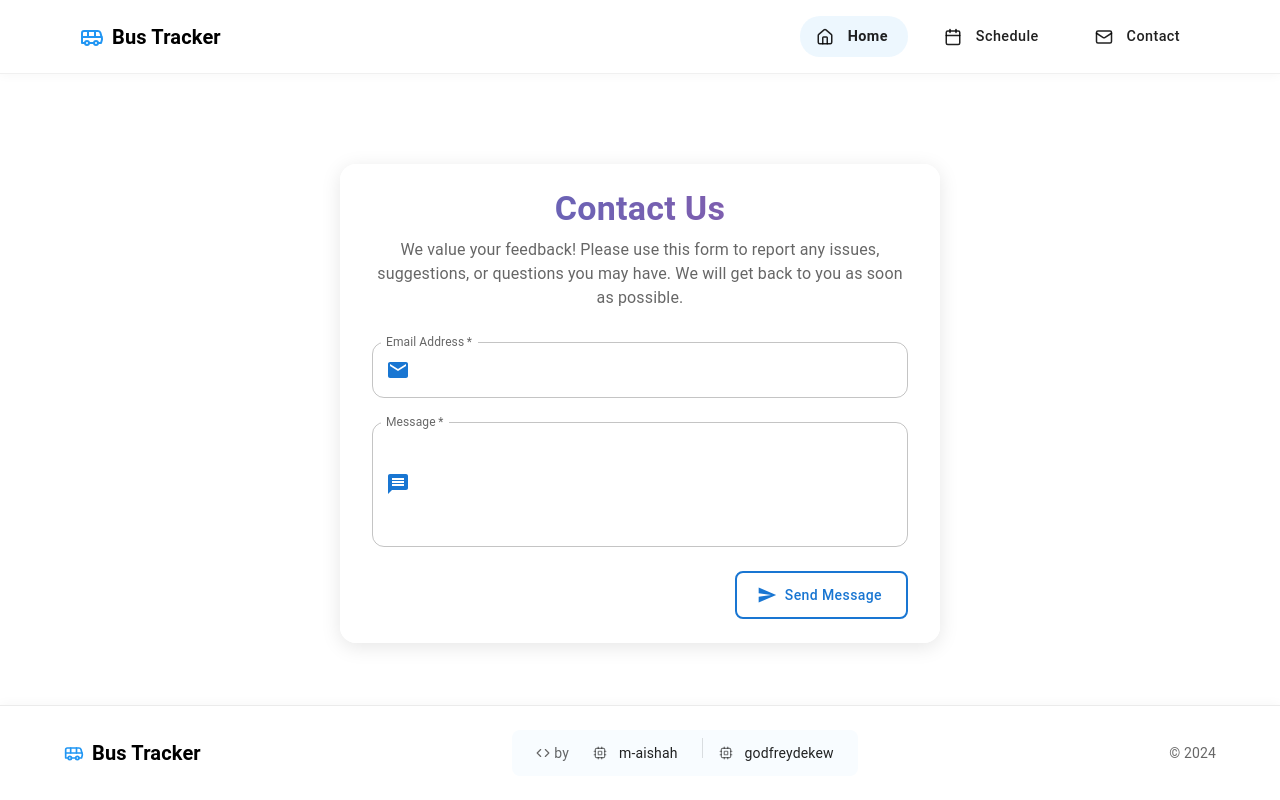
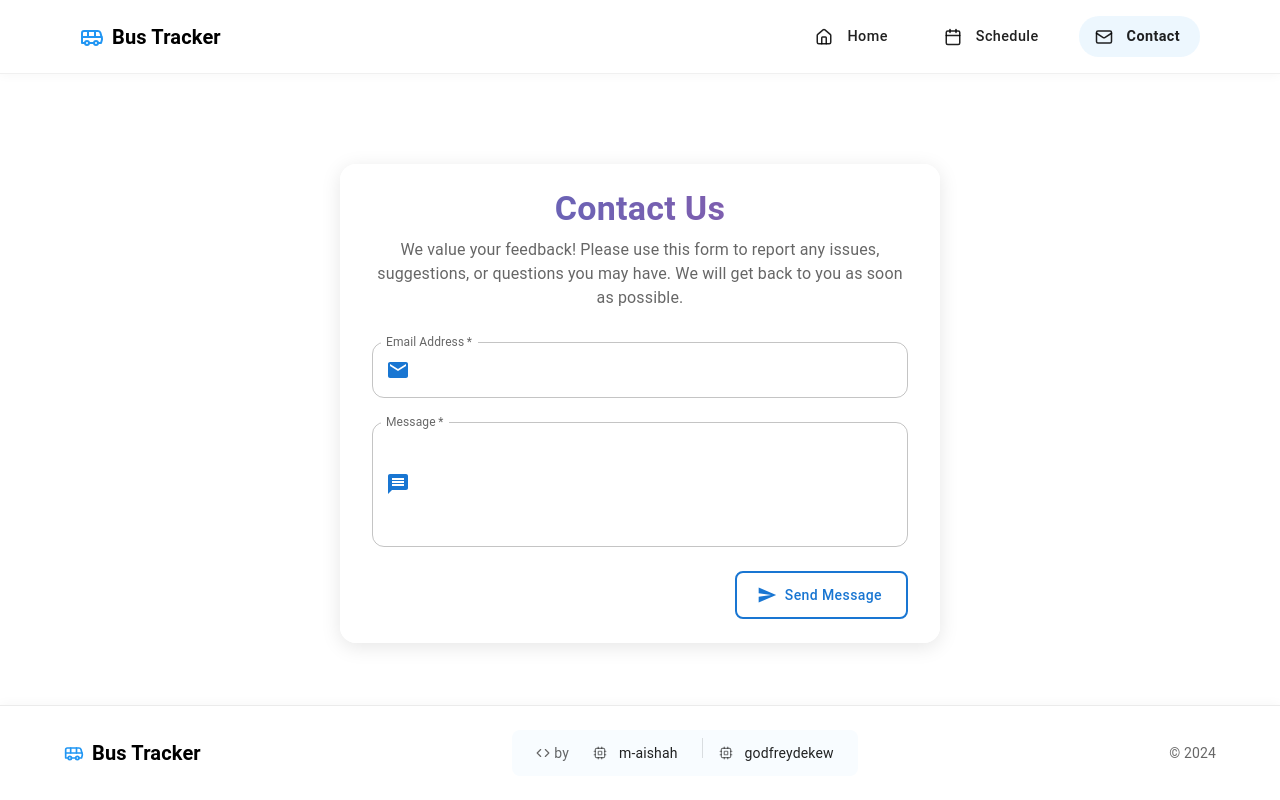
Before and after one commit to m-aishah/bus-schedule-app, a Next.js app: page /contact in a window 1280 px wide. Built offline with nearby package versions, Linux system fonts and the light colour scheme.

Commit message:
update navbar

```diff
--- a/src/components/Navbar.js
+++ b/src/components/Navbar.js
@@ -16,7 +16,8 @@ import {
 } from "@mui/material";
 import { styled } from "@mui/material/styles";
 import Link from "next/link";
-import { Menu, Bus, Home, Calendar, Mail, UserCog, X } from "lucide-react";
+import { Menu, Bus, Home, Calendar, Mail, X } from "lucide-react";
+import { useRouter, usePathname } from "next/navigation";
 
 const StyledAppBar = styled(AppBar)(({ theme }) => ({
   backgroundColor: "white",
@@ -58,12 +59,12 @@ const menuItems = [
   { text: "Home", icon: <Home size={18} />, path: "/" },
   { text: "Schedule", icon: <Calendar size={18} />, path: "/schedule" },
   { text: "Contact", icon: <Mail size={18} />, path: "/contact" },
-  // { text: "Admin", icon: <UserCog size={18} />, path: "/admin" },
 ];
 
 const Navbar = () => {
   const [mobileOpen, setMobileOpen] = useState(false);
-  const [activeItem, setActiveItem] = useState("/");
+  const router = useRouter();
+  const pathname = usePathname();
 
   const handleDrawerToggle = () => {
     setMobileOpen(!mobileOpen);
@@ -121,7 +122,7 @@ const Navbar = () => {
                 padding: "12px 16px",
                 transition: "all 0.3s ease",
                 backgroundColor:
-                  activeItem === item.path
+                  pathname === item.path
                     ? "rgba(33, 150, 243, 0.04)"
                     : "transparent",
                 "&:hover": {
@@ -129,23 +130,20 @@ const Navbar = () => {
                   transform: "translateX(4px)",
                 },
               }}
-              onClick={() => {
-                setActiveItem(item.path);
-                handleDrawerToggle();
-              }}
+              onClick={handleDrawerToggle}
             >
-              {activeItem === item.path && <ActiveIndicator />}
+              {pathname === item.path && <ActiveIndicator />}
               <Box
                 sx={{
                   display: "flex",
                   alignItems: "center",
                   gap: 2,
-                  ml: activeItem === item.path ? 1 : 0,
+                  ml: pathname === item.path ? 1 : 0,
                 }}
               >
                 <Box
                   sx={{
-                    color: activeItem === item.path ? "#2196f3" : "black",
+                    color: pathname === item.path ? "#2196f3" : "black",
                     transition: "color 0.3s ease",
                   }}
                 >
@@ -155,8 +153,8 @@ const Navbar = () => {
                   primary={item.text}
                   primaryTypographyProps={{
                     sx: {
-                      fontWeight: activeItem === item.path ? 600 : 500,
-                      color: activeItem === item.path ? "#2196f3" : "black",
+                      fontWeight: pathname === item.path ? 600 : 500,
+                      color: pathname === item.path ? "#2196f3" : "black",
                     },
                   }}
                 />
@@ -194,14 +192,9 @@ const Navbar = () => {
                 gap: 1,
                 flexGrow: { xs: 1, md: 0 },
               }}
+              onClick={() => router.push("/")}
             >
-              <Bus
-                size={24}
-                color="#2196f3"
-                style={{
-                  transition: "transform 0.3s ease",
-                }}
-              />
+              <Bus size={24} color="#2196f3" />
               <Typography
                 variant="h6"
                 sx={{
@@ -231,15 +224,11 @@ const Navbar = () => {
                   startIcon={item.icon}
                   sx={{
                     backgroundColor:
-                      activeItem === item.path
+                      pathname === item.path
                         ? "rgba(33, 150, 243, 0.08)"
                         : "transparent",
-                    fontWeight: activeItem === item.path ? 600 : 500,
-                    "&:hover": {
-                      backgroundColor: "rgba(33, 150, 243, 0.12)",
-                    },
+                    fontWeight: pathname === item.path ? 600 : 500,
                   }}
-                  onClick={() => setActiveItem(item.path)}
                 >
                   {item.text}
                 </StyledButton>
```
